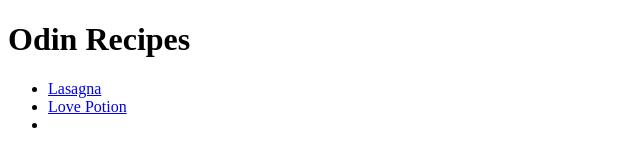
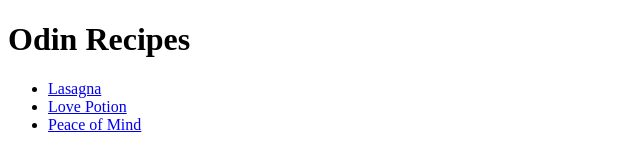
Before and after one commit to gkh01/odin-recipes, a plain HTML site: page index.html in a window 1280 px wide. Shown: the whole page, without its empty margins (0-640 px from the left). Drawn offline with Linux system fonts and the light colour scheme.

Commit message:
Add text to Peace of Mind link

```diff
--- a/index.html
+++ b/index.html
@@ -11,7 +11,7 @@
     <ul>
         <li><a href="recipes/lasagna.html">Lasagna</a></li>
         <li><a href="recipes/lovepotion.html">Love Potion</a></li>
-        <li><a href="recipes/peaceofmind.html"></a></li>
+        <li><a href="reciples/peaceofmind.html">Peace of Mind</a></li>
     </ul>
 
 
```
